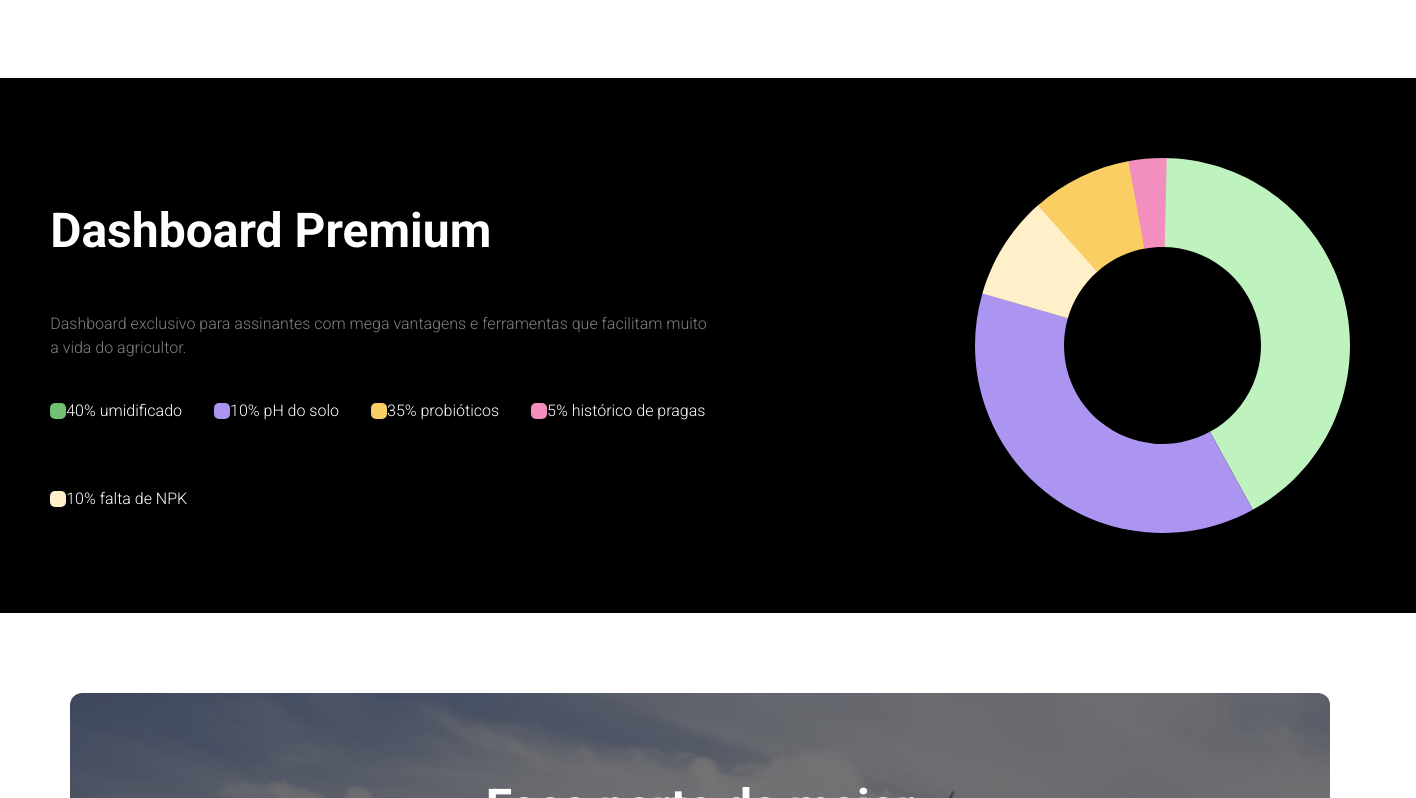
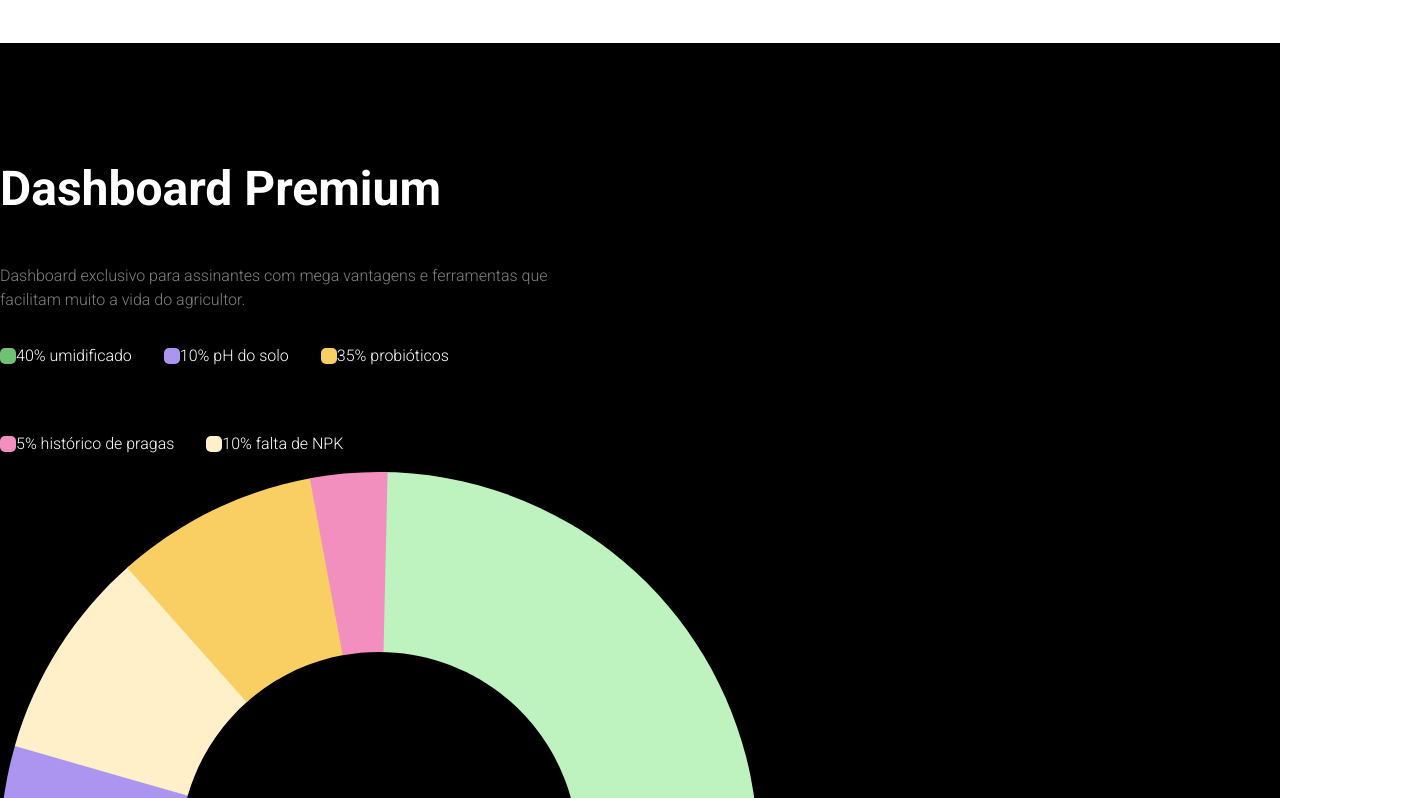
Before and after one commit to llmdev/esg-plataform-frontend, a Vue app: page / in a window 1280 px wide. Shown: the part 3542-4340 px from the top of the page, 1416 px wide, since content can reach past the window. Built offline with nearby package versions, Linux system fonts and the light colour scheme.

Commit message:
fix: scroll horizontal

```diff
--- a/src/components/Main.vue
+++ b/src/components/Main.vue
@@ -439,8 +439,10 @@
 }
 
 .dashboard {
+    display: flex;
+    flex-direction: column;
     justify-content: space-around;
-    width: 100%;
+    /* width: 100%; */
 }
 
 .dashboard__textos {
@@ -609,7 +611,7 @@
 
 .evento__cards__item {
     background-color: #BEF3C0;
-    width: 620px;
+    width: 50%;
     height: 120px;
     display: flex;
     justify-content: space-around;
```
